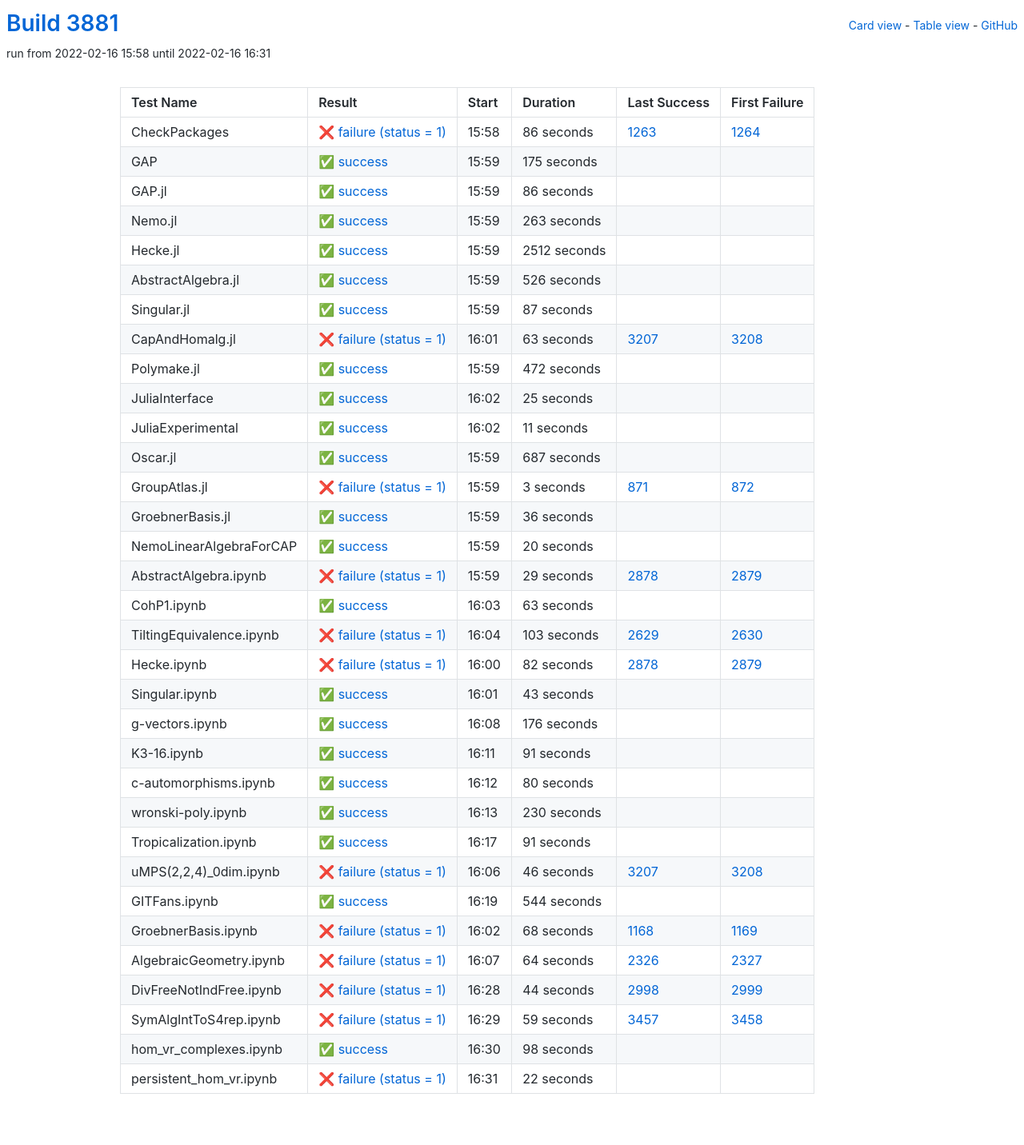
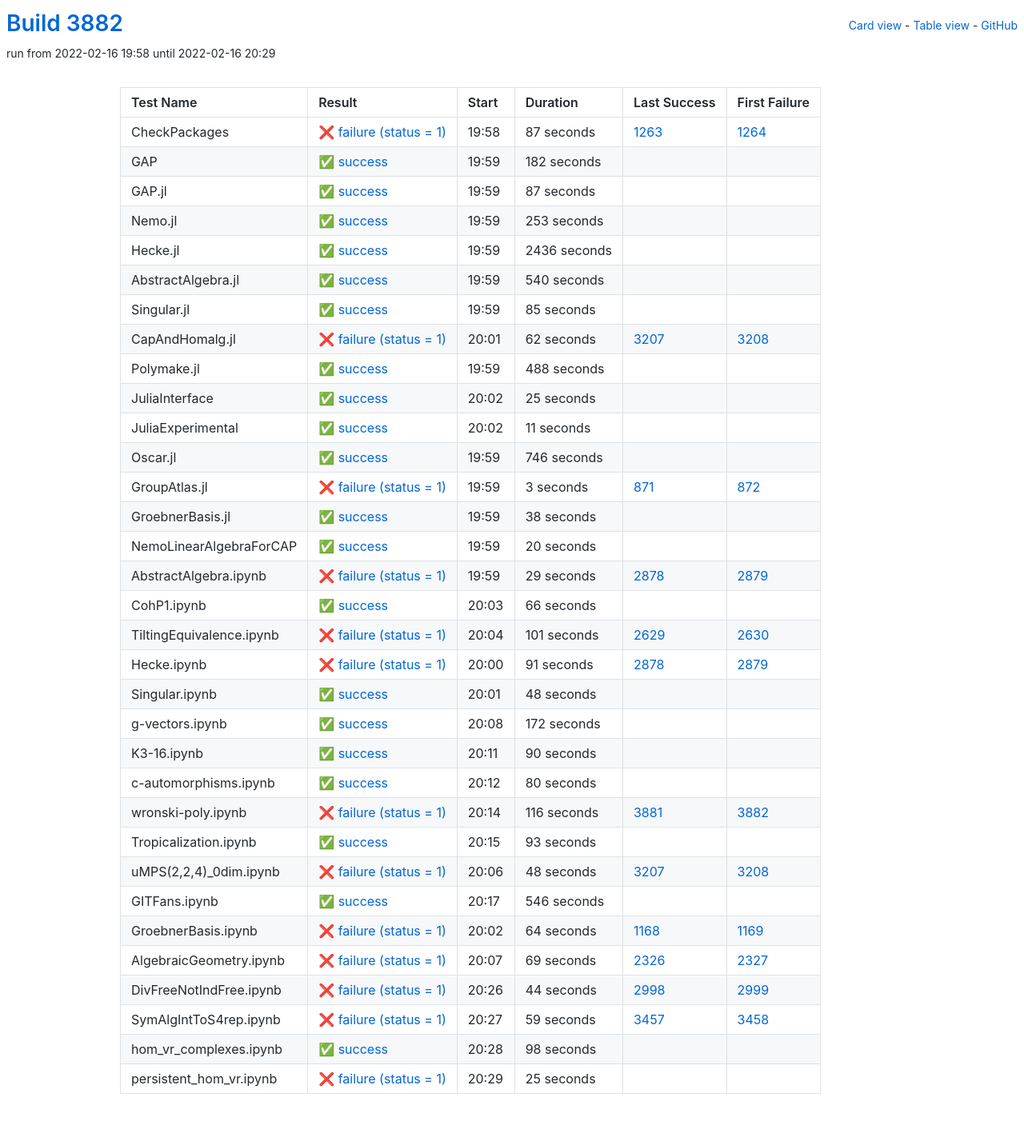
Before and after one commit to oscar-system/oscar-ci-status-stable, a Jekyll site: the page built from table.html, in a window 1280 px wide. Shown: the whole page at 80% size. Built offline with Jekyll 4.4.1, drawn with Linux system fonts in a browser that asks for light colours.

Commit message:
Build #3882

```diff
--- a/_data/ci.yml
+++ b/_data/ci.yml
@@ -1,6 +1,6 @@
 ---
-build: 3881
-build_url: https://oscarci.mathematik.uni-kl.de/job/oscar-stable/3881/
+build: 3882
+build_url: https://oscarci.mathematik.uni-kl.de/job/oscar-stable/3882/
 job: oscar-stable
 organization: oscar-system
 repo: oscar-ci-status-stable
@@ -8,80 +8,32 @@ repourl: https://github.com/oscar-system/oscar-ci-status-stable
 tests:
 - name: CheckPackages
   id: checkpackages
-  log: https://oscarci.mathematik.uni-kl.de/job/oscar-stable/3881/artifact/logs/build-3881/CheckPackages.log
-  start: 2022-02-16 15:58
+  log: https://oscarci.mathematik.uni-kl.de/job/oscar-stable/3882/artifact/logs/build-3882/CheckPackages.log
+  start: 2022-02-16 19:58
   success: false
   exitcode: 1
   status: failure
-  duration: 86
+  duration: 87
   last_success: 1263
   last_success_url: https://oscarci.mathematik.uni-kl.de/job/oscar-stable/1263/
   first_failure: 1264
   first_failure_url: https://oscarci.mathematik.uni-kl.de/job/oscar-stable/1264/
 - name: GAP
   id: gap
-  log: https://oscarci.mathematik.uni-kl.de/job/oscar-stable/3881/artifact/logs/build-3881/GAP.log
-  start: 2022-02-16 15:59
+  log: https://oscarci.mathematik.uni-kl.de/job/oscar-stable/3882/artifact/logs/build-3882/GAP.log
+  start: 2022-02-16 19:59
   success: true
   exitcode: 0
   status: success
-  duration: 175
+  duration: 182
   last_success: false
   last_success_url:
   first_failure: false
   first_failure_url:
 - name: GAP.jl
   id: gap-jl
-  log: https://oscarci.mathematik.uni-kl.de/job/oscar-stable/3881/artifact/logs/build-3881/GAP.jl.log
-  start: 2022-02-16 15:59
-  success: true
-  exitcode: 0
-  status: success
-  duration: 86
-  last_success: false
-  last_success_url:
-  first_failure: false
-  first_failure_url:
-- name: Nemo.jl
-  id: nemo-jl
-  log: https://oscarci.mathematik.uni-kl.de/job/oscar-stable/3881/artifact/logs/build-3881/Nemo.jl.log
-  start: 2022-02-16 15:59
-  success: true
-  exitcode: 0
-  status: success
-  duration: 263
-  last_success: false
-  last_success_url:
-  first_failure: false
-  first_failure_url:
-- name: Hecke.jl
-  id: hecke-jl
-  log: https://oscarci.mathematik.uni-kl.de/job/oscar-stable/3881/artifact/logs/build-3881/Hecke.jl.log
-  start: 2022-02-16 15:59
-  success: true
-  exitcode: 0
-  status: success
-  duration: 2512
-  last_success: false
-  last_success_url:
-  first_failure: false
-  first_failure_url:
-- name: AbstractAlgebra.jl
-  id: abstractalgebra-jl
-  log: https://oscarci.mathematik.uni-kl.de/job/oscar-stable/3881/artifact/logs/build-3881/AbstractAlgebra.jl.log
-  start: 2022-02-16 15:59
-  success: true
-  exitcode: 0
-  status: success
-  duration: 526
-  last_success: false
-  last_success_url:
-  first_failure: false
-  first_failure_url:
-- name: Singular.jl
-  id: singular-jl
-  log: https://oscarci.mathematik.uni-kl.de/job/oscar-stable/3881/artifact/logs/build-3881/Singular.jl.log
-  start: 2022-02-16 15:59
+  log: https://oscarci.mathematik.uni-kl.de/job/oscar-stable/3882/artifact/logs/build-3882/GAP.jl.log
+  start: 2022-02-16 19:59
   success: true
   exitcode: 0
   status: success
@@ -90,34 +42,82 @@ tests:
   last_success_url:
   first_failure: false
   first_failure_url:
+- name: Nemo.jl
+  id: nemo-jl
+  log: https://oscarci.mathematik.uni-kl.de/job/oscar-stable/3882/artifact/logs/build-3882/Nemo.jl.log
+  start: 2022-02-16 19:59
+  success: true
+  exitcode: 0
+  status: success
+  duration: 253
+  last_success: false
+  last_success_url:
+  first_failure: false
+  first_failure_url:
+- name: Hecke.jl
+  id: hecke-jl
+  log: https://oscarci.mathematik.uni-kl.de/job/oscar-stable/3882/artifact/logs/build-3882/Hecke.jl.log
+  start: 2022-02-16 19:59
+  success: true
+  exitcode: 0
+  status: success
+  duration: 2436
+  last_success: false
+  last_success_url:
+  first_failure: false
+  first_failure_url:
+- name: AbstractAlgebra.jl
+  id: abstractalgebra-jl
+  log: https://oscarci.mathematik.uni-kl.de/job/oscar-stable/3882/artifact/logs/build-3882/AbstractAlgebra.jl.log
+  start: 2022-02-16 19:59
+  success: true
+  exitcode: 0
+  status: success
+  duration: 540
+  last_success: false
+  last_success_url:
+  first_failure: false
+  first_failure_url:
+- name: Singular.jl
+  id: singular-jl
+  log: https://oscarci.mathematik.uni-kl.de/job/oscar-stable/3882/artifact/logs/build-3882/Singular.jl.log
+  start: 2022-02-16 19:59
+  success: true
+  exitcode: 0
+  status: success
+  duration: 85
+  last_success: false
+  last_success_url:
+  first_failure: false
+  first_failure_url:
 - name: CapAndHomalg.jl
   id: capandhomalg-jl
-  log: https://oscarci.mathematik.uni-kl.de/job/oscar-stable/3881/artifact/logs/build-3881/CapAndHomalg.jl.log
-  start: 2022-02-16 16:01
+  log: https://oscarci.mathematik.uni-kl.de/job/oscar-stable/3882/artifact/logs/build-3882/CapAndHomalg.jl.log
+  start: 2022-02-16 20:01
   success: false
   exitcode: 1
   status: failure
-  duration: 63
+  duration: 62
   last_success: 3207
   last_success_url: https://oscarci.mathematik.uni-kl.de/job/oscar-stable/3207/
   first_failure: 3208
   first_failure_url: https://oscarci.mathematik.uni-kl.de/job/oscar-stable/3208/
 - name: Polymake.jl
   id: polymake-jl
-  log: https://oscarci.mathematik.uni-kl.de/job/oscar-stable/3881/artifact/logs/build-3881/Polymake.jl.log
-  start: 2022-02-16 15:59
+  log: https://oscarci.mathematik.uni-kl.de/job/oscar-stable/3882/artifact/logs/build-3882/Polymake.jl.log
+  start: 2022-02-16 19:59
   success: true
   exitcode: 0
   status: success
-  duration: 472
+  duration: 488
   last_success: false
   last_success_url:
   first_failure: false
   first_failure_url:
 - name: JuliaInterface
   id: juliainterface
-  log: https://oscarci.mathematik.uni-kl.de/job/oscar-stable/3881/artifact/logs/build-3881/JuliaInterface.log
-  start: 2022-02-16 16:02
+  log: https://oscarci.mathematik.uni-kl.de/job/oscar-stable/3882/artifact/logs/build-3882/JuliaInterface.log
+  start: 2022-02-16 20:02
   success: true
   exitcode: 0
   status: success
@@ -128,8 +128,8 @@ tests:
   first_failure_url:
 - name: JuliaExperimental
   id: juliaexperimental
-  log: https://oscarci.mathematik.uni-kl.de/job/oscar-stable/3881/artifact/logs/build-3881/JuliaExperimental.log
-  start: 2022-02-16 16:02
+  log: https://oscarci.mathematik.uni-kl.de/job/oscar-stable/3882/artifact/logs/build-3882/JuliaExperimental.log
+  start: 2022-02-16 20:02
   success: true
   exitcode: 0
   status: success
@@ -140,20 +140,20 @@ tests:
   first_failure_url:
 - name: Oscar.jl
   id: oscar-jl
-  log: https://oscarci.mathematik.uni-kl.de/job/oscar-stable/3881/artifact/logs/build-3881/Oscar.jl.log
-  start: 2022-02-16 15:59
+  log: https://oscarci.mathematik.uni-kl.de/job/oscar-stable/3882/artifact/logs/build-3882/Oscar.jl.log
+  start: 2022-02-16 19:59
   success: true
   exitcode: 0
   status: success
-  duration: 687
+  duration: 746
   last_success: false
   last_success_url:
   first_failure: false
   first_failure_url:
 - name: GroupAtlas.jl
   id: groupatlas-jl
-  log: https://oscarci.mathematik.uni-kl.de/job/oscar-stable/3881/artifact/logs/build-3881/GroupAtlas.jl.log
-  start: 2022-02-16 15:59
+  log: https://oscarci.mathematik.uni-kl.de/job/oscar-stable/3882/artifact/logs/build-3882/GroupAtlas.jl.log
+  start: 2022-02-16 19:59
   success: false
   exitcode: 1
   status: failure
@@ -164,20 +164,20 @@ tests:
   first_failure_url: https://oscarci.mathematik.uni-kl.de/job/oscar-stable/872/
 - name: GroebnerBasis.jl
   id: groebnerbasis-jl
-  log: https://oscarci.mathematik.uni-kl.de/job/oscar-stable/3881/artifact/logs/build-3881/GroebnerBasis.jl.log
-  start: 2022-02-16 15:59
+  log: https://oscarci.mathematik.uni-kl.de/job/oscar-stable/3882/artifact/logs/build-3882/GroebnerBasis.jl.log
+  start: 2022-02-16 19:59
   success: true
   exitcode: 0
   status: success
-  duration: 36
+  duration: 38
   last_success: false
   last_success_url:
   first_failure: false
   first_failure_url:
 - name: NemoLinearAlgebraForCAP
   id: nemolinearalgebraforcap
-  log: https://oscarci.mathematik.uni-kl.de/job/oscar-stable/3881/artifact/logs/build-3881/NemoLinearAlgebraForCAP.log
-  start: 2022-02-16 15:59
+  log: https://oscarci.mathematik.uni-kl.de/job/oscar-stable/3882/artifact/logs/build-3882/NemoLinearAlgebraForCAP.log
+  start: 2022-02-16 19:59
   success: true
   exitcode: 0
   status: success
@@ -188,8 +188,8 @@ tests:
   first_failure_url:
 - name: AbstractAlgebra.ipynb
   id: abstractalgebra-ipynb
-  log: https://oscarci.mathematik.uni-kl.de/job/oscar-stable/3881/artifact/logs/build-3881/AbstractAlgebra.ipynb.log
-  start: 2022-02-16 15:59
+  log: https://oscarci.mathematik.uni-kl.de/job/oscar-stable/3882/artifact/logs/build-3882/AbstractAlgebra.ipynb.log
+  start: 2022-02-16 19:59
   success: false
   exitcode: 1
   status: failure
@@ -200,80 +200,80 @@ tests:
   first_failure_url: https://oscarci.mathematik.uni-kl.de/job/oscar-stable/2879/
 - name: CohP1.ipynb
   id: cohp1-ipynb
-  log: https://oscarci.mathematik.uni-kl.de/job/oscar-stable/3881/artifact/logs/build-3881/CohP1.ipynb.log
-  start: 2022-02-16 16:03
+  log: https://oscarci.mathematik.uni-kl.de/job/oscar-stable/3882/artifact/logs/build-3882/CohP1.ipynb.log
+  start: 2022-02-16 20:03
   success: true
   exitcode: 0
   status: success
-  duration: 63
+  duration: 66
   last_success: false
   last_success_url:
   first_failure: false
   first_failure_url:
 - name: TiltingEquivalence.ipynb
   id: tiltingequivalence-ipynb
-  log: https://oscarci.mathematik.uni-kl.de/job/oscar-stable/3881/artifact/logs/build-3881/TiltingEquivalence.ipynb.log
-  start: 2022-02-16 16:04
+  log: https://oscarci.mathematik.uni-kl.de/job/oscar-stable/3882/artifact/logs/build-3882/TiltingEquivalence.ipynb.log
+  start: 2022-02-16 20:04
   success: false
   exitcode: 1
   status: failure
-  duration: 103
+  duration: 101
   last_success: 2629
   last_success_url: https://oscarci.mathematik.uni-kl.de/job/oscar-stable/2629/
   first_failure: 2630
   first_failure_url: https://oscarci.mathematik.uni-kl.de/job/oscar-stable/2630/
 - name: Hecke.ipynb
   id: hecke-ipynb
-  log: https://oscarci.mathematik.uni-kl.de/job/oscar-stable/3881/artifact/logs/build-3881/Hecke.ipynb.log
-  start: 2022-02-16 16:00
+  log: https://oscarci.mathematik.uni-kl.de/job/oscar-stable/3882/artifact/logs/build-3882/Hecke.ipynb.log
+  start: 2022-02-16 20:00
   success: false
   exitcode: 1
   status: failure
-  duration: 82
+  duration: 91
   last_success: 2878
   last_success_url: https://oscarci.mathematik.uni-kl.de/job/oscar-stable/2878/
   first_failure: 2879
   first_failure_url: https://oscarci.mathematik.uni-kl.de/job/oscar-stable/2879/
 - name: Singular.ipynb
   id: singular-ipynb
-  log: https://oscarci.mathematik.uni-kl.de/job/oscar-stable/3881/artifact/logs/build-3881/Singular.ipynb.log
-  start: 2022-02-16 16:01
+  log: https://oscarci.mathematik.uni-kl.de/job/oscar-stable/3882/artifact/logs/build-3882/Singular.ipynb.log
+  start: 2022-02-16 20:01
   success: true
   exitcode: 0
   status: success
-  duration: 43
+  duration: 48
   last_success: false
   last_success_url:
   first_failure: false
   first_failure_url:
 - name: g-vectors.ipynb
   id: g-vectors-ipynb
-  log: https://oscarci.mathematik.uni-kl.de/job/oscar-stable/3881/artifact/logs/build-3881/g-vectors.ipynb.log
-  start: 2022-02-16 16:08
+  log: https://oscarci.mathematik.uni-kl.de/job/oscar-stable/3882/artifact/logs/build-3882/g-vectors.ipynb.log
+  start: 2022-02-16 20:08
   success: true
   exitcode: 0
   status: success
-  duration: 176
+  duration: 172
   last_success: false
   last_success_url:
   first_failure: false
   first_failure_url:
 - name: K3-16.ipynb
   id: k3-16-ipynb
-  log: https://oscarci.mathematik.uni-kl.de/job/oscar-stable/3881/artifact/logs/build-3881/K3-16.ipynb.log
-  start: 2022-02-16 16:11
+  log: https://oscarci.mathematik.uni-kl.de/job/oscar-stable/3882/artifact/logs/build-3882/K3-16.ipynb.log
+  start: 2022-02-16 20:11
   success: true
   exitcode: 0
   status: success
-  duration: 91
+  duration: 90
   last_success: false
   last_success_url:
   first_failure: false
   first_failure_url:
 - name: c-automorphisms.ipynb
   id: c-automorphisms-ipynb
-  log: https://oscarci.mathematik.uni-kl.de/job/oscar-stable/3881/artifact/logs/build-3881/c-automorphisms.ipynb.log
-  start: 2022-02-16 16:12
+  log: https://oscarci.mathematik.uni-kl.de/job/oscar-stable/3882/artifact/logs/build-3882/c-automorphisms.ipynb.log
+  start: 2022-02-16 20:12
   success: true
   exitcode: 0
   status: success
@@ -284,80 +284,80 @@ tests:
   first_failure_url:
 - name: wronski-poly.ipynb
   id: wronski-poly-ipynb
-  log: https://oscarci.mathematik.uni-kl.de/job/oscar-stable/3881/artifact/logs/build-3881/wronski-poly.ipynb.log
-  start: 2022-02-16 16:13
+  log: https://oscarci.mathematik.uni-kl.de/job/oscar-stable/3882/artifact/logs/build-3882/wronski-poly.ipynb.log
+  start: 2022-02-16 20:14
+  success: false
+  exitcode: 1
+  status: failure
+  duration: 116
+  last_success: 3881
+  last_success_url: https://oscarci.mathematik.uni-kl.de/job/oscar-stable/3881/
+  first_failure: 3882
+  first_failure_url: https://oscarci.mathematik.uni-kl.de/job/oscar-stable/3882/
+- name: Tropicalization.ipynb
+  id: tropicalization-ipynb
+  log: https://oscarci.mathematik.uni-kl.de/job/oscar-stable/3882/artifact/logs/build-3882/Tropicalization.ipynb.log
+  start: 2022-02-16 20:15
   success: true
   exitcode: 0
   status: success
-  duration: 230
-  last_success: false
-  last_success_url:
-  first_failure: false
-  first_failure_url:
-- name: Tropicalization.ipynb
-  id: tropicalization-ipynb
-  log: https://oscarci.mathematik.uni-kl.de/job/oscar-stable/3881/artifact/logs/build-3881/Tropicalization.ipynb.log
-  start: 2022-02-16 16:17
-  success: true
-  exitcode: 0
-  status: success
-  duration: 91
+  duration: 93
   last_success: false
   last_success_url:
   first_failure: false
   first_failure_url:
 - name: uMPS(2,2,4)_0dim.ipynb
   id: umps-2-2-4-0dim-ipynb
-  log: https://oscarci.mathematik.uni-kl.de/job/oscar-stable/3881/artifact/logs/build-3881/uMPS-2-2-4-_0dim.ipynb.log
-  start: 2022-02-16 16:06
+  log: https://oscarci.mathematik.uni-kl.de/job/oscar-stable/3882/artifact/logs/build-3882/uMPS-2-2-4-_0dim.ipynb.log
+  start: 2022-02-16 20:06
   success: false
   exitcode: 1
   status: failure
-  duration: 46
+  duration: 48
   last_success: 3207
   last_success_url: https://oscarci.mathematik.uni-kl.de/job/oscar-stable/3207/
   first_failure: 3208
   first_failure_url: https://oscarci.mathematik.uni-kl.de/job/oscar-stable/3208/
 - name: GITFans.ipynb
   id: gitfans-ipynb
-  log: https://oscarci.mathematik.uni-kl.de/job/oscar-stable/3881/artifact/logs/build-3881/GITFans.ipynb.log
-  start: 2022-02-16 16:19
+  log: https://oscarci.mathematik.uni-kl.de/job/oscar-stable/3882/artifact/logs/build-3882/GITFans.ipynb.log
+  start: 2022-02-16 20:17
   success: true
   exitcode: 0
   status: success
-  duration: 544
+  duration: 546
   last_success: false
   last_success_url:
   first_failure: false
   first_failure_url:
 - name: GroebnerBasis.ipynb
   id: groebnerbasis-ipynb
-  log: https://oscarci.mathematik.uni-kl.de/job/oscar-stable/3881/artifact/logs/build-3881/GroebnerBasis.ipynb.log
-  start: 2022-02-16 16:02
+  log: https://oscarci.mathematik.uni-kl.de/job/oscar-stable/3882/artifact/logs/build-3882/GroebnerBasis.ipynb.log
+  start: 2022-02-16 20:02
   success: false
   exitcode: 1
   status: failure
-  duration: 68
+  duration: 64
   last_success: 1168
   last_success_url: https://oscarci.mathematik.uni-kl.de/job/oscar-stable/1168/
   first_failure: 1169
   first_failure_url: https://oscarci.mathematik.uni-kl.de/job/oscar-stable/1169/
 - name: AlgebraicGeometry.ipynb
   id: algebraicgeometry-ipynb
-  log: https://oscarci.mathematik.uni-kl.de/job/oscar-stable/3881/artifact/logs/build-3881/AlgebraicGeometry.ipynb.log
-  start: 2022-02-16 16:07
+  log: https://oscarci.mathematik.uni-kl.de/job/oscar-stable/3882/artifact/logs/build-3882/AlgebraicGeometry.ipynb.log
+  start: 2022-02-16 20:07
   success: false
   exitcode: 1
   status: failure
-  duration: 64
+  duration: 69
   last_success: 2326
   last_success_url: https://oscarci.mathematik.uni-kl.de/job/oscar-stable/2326/
   first_failure: 2327
   first_failure_url: https://oscarci.mathematik.uni-kl.de/job/oscar-stable/2327/
 - name: DivFreeNotIndFree.ipynb
   id: divfreenotindfree-ipynb
-  log: https://oscarci.mathematik.uni-kl.de/job/oscar-stable/3881/artifact/logs/build-3881/DivFreeNotIndFree.ipynb.log
-  start: 2022-02-16 16:28
+  log: https://oscarci.mathematik.uni-kl.de/job/oscar-stable/3882/artifact/logs/build-3882/DivFreeNotIndFree.ipynb.log
+  start: 2022-02-16 20:26
   success: false
   exitcode: 1
   status: failure
@@ -368,8 +368,8 @@ tests:
   first_failure_url: https://oscarci.mathematik.uni-kl.de/job/oscar-stable/2999/
 - name: SymAlgIntToS4rep.ipynb
   id: symalginttos4rep-ipynb
-  log: https://oscarci.mathematik.uni-kl.de/job/oscar-stable/3881/artifact/logs/build-3881/SymAlgIntToS4rep.ipynb.log
-  start: 2022-02-16 16:29
+  log: https://oscarci.mathematik.uni-kl.de/job/oscar-stable/3882/artifact/logs/build-3882/SymAlgIntToS4rep.ipynb.log
+  start: 2022-02-16 20:27
   success: false
   exitcode: 1
   status: failure
@@ -380,8 +380,8 @@ tests:
   first_failure_url: https://oscarci.mathematik.uni-kl.de/job/oscar-stable/3458/
 - name: hom_vr_complexes.ipynb
   id: hom-vr-complexes-ipynb
-  log: https://oscarci.mathematik.uni-kl.de/job/oscar-stable/3881/artifact/logs/build-3881/hom_vr_complexes.ipynb.log
-  start: 2022-02-16 16:30
+  log: https://oscarci.mathematik.uni-kl.de/job/oscar-stable/3882/artifact/logs/build-3882/hom_vr_complexes.ipynb.log
+  start: 2022-02-16 20:28
   success: true
   exitcode: 0
   status: success
@@ -392,12 +392,12 @@ tests:
   first_failure_url:
 - name: persistent_hom_vr.ipynb
   id: persistent-hom-vr-ipynb
-  log: https://oscarci.mathematik.uni-kl.de/job/oscar-stable/3881/artifact/logs/build-3881/persistent_hom_vr.ipynb.log
-  start: 2022-02-16 16:31
+  log: https://oscarci.mathematik.uni-kl.de/job/oscar-stable/3882/artifact/logs/build-3882/persistent_hom_vr.ipynb.log
+  start: 2022-02-16 20:29
   success: false
   exitcode: 1
   status: failure
-  duration: 22
+  duration: 25
   last_success: false
   last_success_url:
   first_failure: false
```
Also changed, not shown: README.md.
